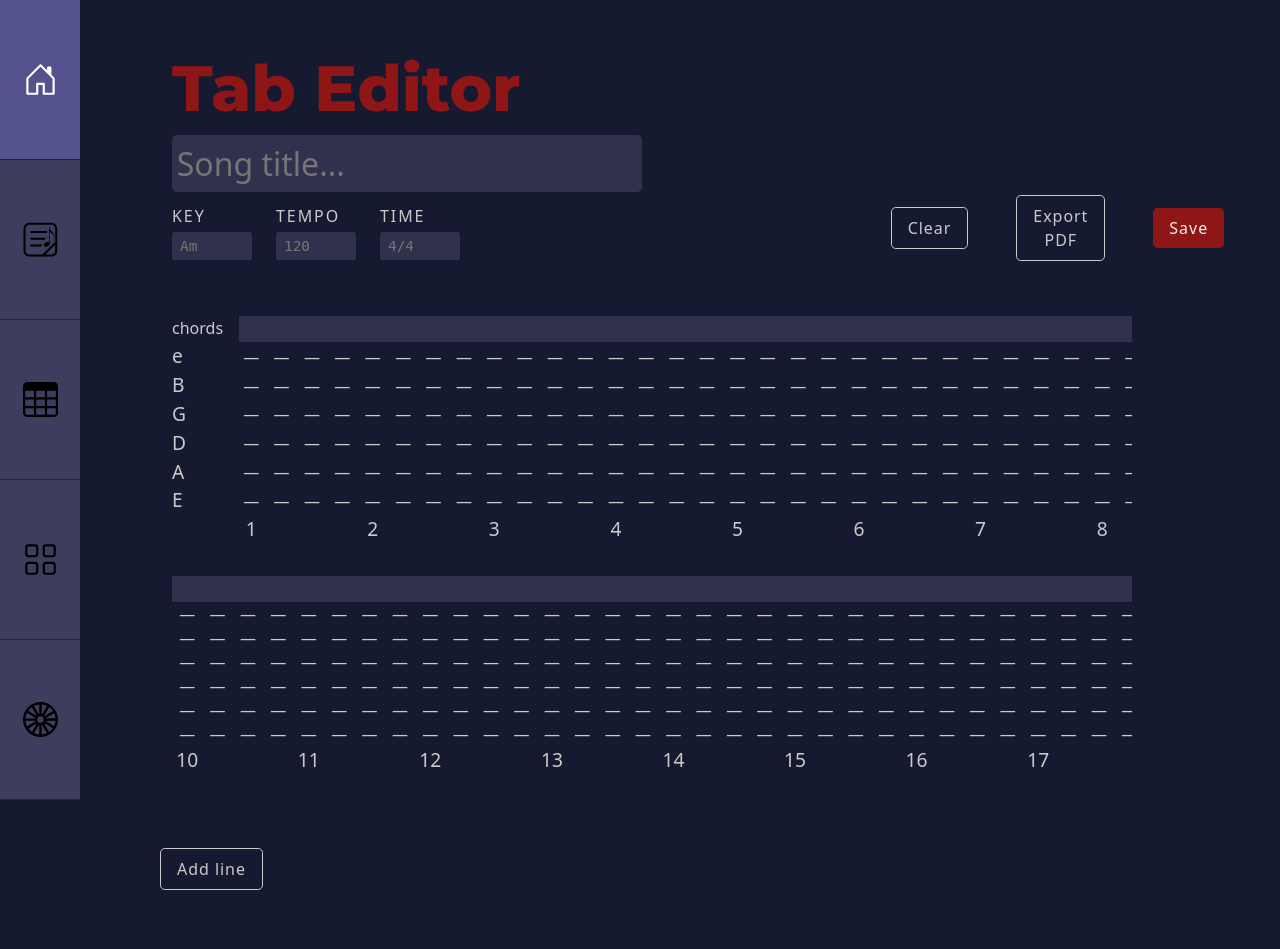
After one commit to Atomas228/ALLFRED, a Flask app: page /creating-composition in a window 1280 px wide. The commit adds this page. Run offline with Flask 3, Linux system fonts and the light colour scheme; some libraries are stand-ins or nearby versions.

Commit message:
adding_tab_editor

```diff
--- a/main.py
+++ b/main.py
@@ -3,7 +3,7 @@ from flask_wtf import FlaskForm
 from flask_ckeditor import CKEditor
 from flask_sqlalchemy import SQLAlchemy
 from sqlalchemy.orm import DeclarativeBase, Mapped, mapped_column
-from sqlalchemy import Integer, String, Text
+from sqlalchemy import Integer, String, Text, JSON
 from wtforms import StringField, SubmitField
 from wtforms.validators import DataRequired
 from flask_ckeditor import CKEditorField
@@ -41,6 +41,17 @@ class CreateNoteForm(FlaskForm):
     body = CKEditorField("Note content", validators=[DataRequired()])
     submit = SubmitField("Add a note")
 
+class Composition(db.Model):
+    __tablename__ = "compositions"
+    id: Mapped[int] = mapped_column(Integer, primary_key=True)
+    title: Mapped[str] = mapped_column(String(100), unique=False, nullable=False)
+    key: Mapped[str] = mapped_column(String, unique=False, nullable=True)
+    tempo: Mapped[str] = mapped_column(Integer, unique=False, nullable=True)
+    time_signature: Mapped[str] = mapped_column(String, unique=False, nullable=True)
+    tab_data: Mapped[str] = mapped_column(JSON, nullable=False)
+    date = db.Column(db.DateTime, default = datetime.now)
+
+
 with app.app_context():
     db.create_all()
 
@@ -60,6 +71,23 @@ def creating_composition():
 @app.route('/theory-n-practice', methods = ['GET', 'POST'])
 def theory_n_practice():
     return render_template("theory_n_practice.html")
+
+@app.route('/save-tab', methods = ['POST'])
+def save_tab():
+    data = request.get_json()
+    composition = Composition(
+        title = data["title"],
+        key = data["key"],
+        tempo = data["tempo"],
+        time_signature = data["time_signature"],
+        tab_data = data["tab_data"]
+    )
+    print(composition.tab_data)
+    db.session.add(composition)
+    db.session.commit()
+    return jsonify({
+    "message": "saved"
+})
 
 @app.route('/api/circle-of-fifths/<chord>', methods = ['GET', 'POST'])
 def get_chord_placement(chord):
--- a/static/css/styles.css
+++ b/static/css/styles.css
@@ -470,3 +470,164 @@
     .scale-keys.active:hover circle {
         fill: #D84040;
     }
+    .editor-header-left h1 {
+        font-family: "Montserrat";
+        font-size: 4rem;
+        font-weight: 800;
+        color: #8E1616;
+    }
+    .editor-header {
+        display: flex;
+        align-items: flex-end;
+        justify-content: space-between;
+        margin-bottom: 2rem;
+        padding-bottom: 1.5rem;
+        border-bottom: 1px solid var(--border);
+      }
+    #song-title {
+        font-size: 2rem;
+        font-weight: 400;
+        background-color: #31304D;
+        border-width: 0;
+        border-radius: 0.3rem;
+        padding: 0.3rem;
+        color: #EEEEEE;
+    }
+
+    .editor-meta {
+        display: flex;
+        gap: 1.5rem;
+        margin-top: 0.75rem;
+      }
+      .meta-field {
+        display: flex;
+        flex-direction: column;
+        gap: 4px;
+      }
+      .meta-label {
+        font-size: 1rem;
+        letter-spacing: 0.12em;
+        text-transform: uppercase;
+      }
+      .meta-input {
+        background-color: #31304D;
+        border: 0;
+        border-radius: 0.2rem;
+        color: #EEEEEE;
+        font-family: 'Courier Prime', monospace;
+        font-size: 0.9rem;
+        padding: 0.2rem 0.5rem;
+        width: 5rem;
+      }
+      .editor-actions {
+        display: flex;
+        gap: 0.5rem;
+        align-items: center;
+      }
+      .btns {
+        font-size: 1rem;
+        font-weight: 300;
+        letter-spacing: 0.06em;
+        padding: 0.5rem 1rem;
+        border-radius: 0.3rem;
+        cursor: pointer;
+        transition: all 0.2s;
+        border: 0.1rem solid transparent;
+        position: relative;
+        top: 1.3rem;
+        right: 2rem;
+      }
+      .btn-primary {
+        color: #EEEEEE;
+        background-color: #8E1616;
+        border-width: 0;
+      }
+      .btn-primary:hover {
+        background: #D84040;
+    }
+    .btn-ghost {
+        background: none;
+        color: var(--text-dim);
+        border-color: var(--border-bright);
+      }
+
+      .btn-ghost:hover {
+        border-color: #D84040;
+        color: #D84040;
+      }
+      .chord-row,
+.string-row,
+.beat-row,
+.beat-row1 {
+    display: flex;
+    flex-direction: row;
+}
+.chord-input {
+    width: 3.8rem;
+    flex-shrink: 0;
+    background-color:#31304D;
+    border-width: 0;
+    color: #cbcaca;
+
+}
+.note-cell {
+    width: 1.9rem;
+    flex-shrink: 0;
+    display: flex;
+  justify-content: center;
+  align-items: center;
+  transition: 0.2s;
+}
+.string-label {
+    width: 4rem;
+    padding-right: 3.5rem;
+    font-weight: 170;
+    font-size: 1.2rem;
+}
+.beat-num {
+    width: 1.9rem;
+    flex-shrink: 0;
+    display: flex;
+    justify-content: center;
+    align-items: center;
+    font-size: 1.2rem;
+}
+.beat-row {
+    padding-left: 4rem;
+}
+.add-line {
+    margin-bottom: 5rem;
+}
+.chord-label {
+    padding-right: 1rem;
+}
+.note-cell:hover {
+    background-color: #54528d;
+}
+.tab-container {
+    display: flex;
+    overflow-x: auto;
+    gap: 10px;
+    width: 77rem;
+    padding-bottom: 2rem;
+  }
+  @media (max-width: 1410px) {
+    .tab-container {
+        width: 70rem;
+    }
+  }
+  @media (max-width: 1300px) {
+    .tab-container {
+        width: 60rem;
+    }
+  }
+  @media (max-width: 1150px) {
+    .tab-container {
+        width: 50rem;
+    }
+  }
+  @media (max-width: 990px) {
+    .tab-container {
+        width: 40rem;
+    }
+  }
--- a/static/js/script.js
+++ b/static/js/script.js
@@ -1,6 +1,7 @@
 
 const majorChords = ["C","D♭","D","E♭","E","F","G♭","G","A♭","A","B♭","B"];
 const minorChords = ["Cm","C♯m","Dm","E♭m","Em","Fm","F♯m","Gm","G♯m","Am","B♭m","Bm"];
+const stringsArray = ["e", "B", "G", "D", "A", "E"];
 let mainChord;
 let allChords = [];
 let addedTextPart = false;
@@ -16,6 +17,7 @@ let interval;
 let iteration = 0;
 let timeState = "stopped";
 let lowestPlacement;
+let beatNum = 10;
 const svgNS = "http://www.w3.org/2000/svg";
 
 if (localStorage.getItem("timerAttached") === "true") {
@@ -55,6 +57,59 @@ function resetTimer() {
     btn = document.getElementById("attach-timer")
     btn.style.display = "block";
     localStorage.setItem("timerAttached", "false");
+}
+function saveComposition() {
+    let everyStringNotes = [];
+    let allStringNotes = [];
+    let allCellChords = [];
+    songTitle = document.getElementById("song-title").value;
+    songKey = document.getElementById("song-key").value;
+    songTempo = document.getElementById("song-tempo").value;
+    songTime = document.getElementById("song-time").value;
+    chordsInCells = document.querySelectorAll(".chord-input").forEach(input => {
+        allCellChords.push(input.value);
+    })
+    everyStringNotes.push(allCellChords);
+    for (let rowNr=0; rowNr<6; rowNr++) {
+        contentRow = document.querySelectorAll(`#row-${rowNr}`);
+        console.log(contentRow);
+        for (let n=0; n<contentRow.length; n++) {
+            allNotes = contentRow[n].querySelectorAll(".note-display")
+            for (let i=0; i<allNotes.length; i++){
+                console.log(allNotes[i].textContent);
+                allStringNotes.push(allNotes[i].textContent);
+            }
+        }
+        everyStringNotes.push(allStringNotes);
+        allStringNotes = [];
+    }
+
+    fetch("/save-tab", {
+        method: "POST",
+        headers: {
+            "Content-Type": "application/json"
+        },
+        body: JSON.stringify({
+            title: songTitle,
+            key: songKey,
+            tempo: songTempo,
+            time_signature: songTime,
+            tab_data: everyStringNotes
+        })
+    })
+}
+function addLine() {
+    const original = document.querySelectorAll(".tab-container")[1]
+    const copy = original.cloneNode(true);
+    beatsRow = copy.querySelector(".beat-row1")
+    beatsRow.querySelectorAll(".beat-num").forEach(div => {
+        if (div.textContent.trim() !== "") {
+            div.textContent = parseInt(div.textContent) + beatNum
+        }
+    })
+    beatNum = beatNum + 10;
+    document.querySelector(".composition-container").appendChild(copy);
+    document.querySelectorAll(".note-display").forEach(editingLines);
 }
 function startTimer() {
     if (timeState === "running") {
@@ -128,6 +183,34 @@ function attachTimer() {
     btn.style.display = "none";
     localStorage.setItem("timerAttached", "true");
 }
+function editingLines(div) {
+        div.addEventListener("click", () => {
+            if (div.textContent === "—") {
+            div.textContent = "";
+            }
+            div.contentEditable = true;
+            div.focus();
+        });
+        div.addEventListener("blur", () => {
+            if (div.textContent.trim() === "") {
+                div.textContent = "—";
+            }
+            div.contentEditable = false;
+        });
+        div.addEventListener("input", () => {
+            let value = div.textContent;
+            value = value.replace(/[^0-9xX]/g, "");
+            value = value.slice(0, 2);
+            div.textContent = value;
+            const range = document.createRange();
+            const sel = window.getSelection();
+            range.selectNodeContents(div);
+            range.collapse(false);
+            sel.removeAllRanges();
+            sel.addRange(range);
+        });
+}
+document.querySelectorAll(".note-display").forEach(editingLines);
 document.addEventListener("DOMContentLoaded", () => {
 let button_timer = document.querySelector("#start-timer");
 button_timer.addEventListener("click", startTimer);
--- /dev/null
+++ b/templates/composition.html
@@ -0,0 +1,92 @@
+{% include "header.html" %}
+<div class="container">
+    <div class="editor-wrap">
+        <div class="editor-header">
+            <div class="editor-header-left">
+                <h1>Tab Editor</h1>
+                <input class="song-title-input" type="text" placeholder="Song title..." id="song-title" required>
+                <div class="editor-meta col-8">
+                    <div class="meta-field">
+                      <span class="meta-label">Key</span>
+                      <input class="meta-input" type="text" placeholder="Am" id="song-key"/>
+                    </div>
+                    <div class="meta-field">
+                      <span class="meta-label">Tempo</span>
+                      <input class="meta-input" type="number" placeholder="120" id="song-tempo"/>
+                    </div>
+                    <div class="meta-field">
+                      <span class="meta-label">Time</span>
+                      <input class="meta-input" type="text" placeholder="4/4" id="song-time"/>
+                    </div>
+                  </div>
+                </div>
+                <div class="editor-actions col-4">
+                    <button class="btn btns btn-ghost" id="btn-clear">Clear</button>
+                    <button class="btn btns btn-ghost" id="btn-export">Export PDF</button>
+                    <button class="btn btns btn-primary" onclick="saveComposition()" id="btn-save">Save</button>
+                  </div>
+        </div>
+        {% set strings = ['e', 'B', 'G', 'D', 'A', 'E'] %}
+        {% set cols = 36 %}
+        <div class="composition-container">
+        <div class="tab-container">
+            <div class="tab-grid" id="tab-grid">
+                <div class="chord-row" id="chord-row">
+                    <div class="chord-label">chords</div>
+                    {% for c in range(cols//2) %}
+                    <div class="chord-cell" data-col="{{ c }}">
+                        <input class="chord-input" type="text" maxlength="4"/>
+                    </div>
+                    {% endfor %}
+                </div>
+
+                {% for string in strings %}
+                <div class="string-row" id="row-{{ loop.index0 }}">
+                    <div class="string-label">{{ string }}</div>
+                    {% for c in range(cols) %}
+                    <div class="note-cell" data-row="{{ loop.index0 }}" data-col="{{ c }}">
+                        <span class="note-display" type="text" inputmode="numeric" maxlength="2">—</span>
+                    </div>
+                    {% endfor %}
+                </div>
+                {% endfor %}
+
+                <div class="beat-row">
+                    <div class="beat-label"></div>
+                    {% for c in range(cols) %}
+                    <div class="beat-num">{{ c // 4 + 1 if c % 4 == 0 else '' }}</div>
+                    {% endfor %}
+                </div>
+            </div>
+        </div>
+        {% set cols = 40 %}
+        <div class="tab-container">
+            <div class="tab-grid" id="tab-grid">
+                <div class="chord-row" id="chord-row">
+                    {% for c in range(cols//2) %}
+                    <div class="chord-cell" data-col="{{ c }}">
+                        <input class="chord-input" type="text" maxlength="4"/>
+                    </div>
+                    {% endfor %}
+                </div>
+
+                {% for string in strings %}
+                <div class="string-row" id="row-{{ loop.index0 }}">
+                    {% for c in range(cols) %}
+                    <div class="note-cell" data-row="{{ loop.index0 }}" data-col="{{ c }}">
+                        <span class="note-display">—</span>
+                    </div>
+                    {% endfor %}
+                </div>
+                {% endfor %}
+
+                <div class="beat-row1">
+                    <div class="beat-label"></div>
+                    {% for c in range(cols) %}
+                    <div class="beat-num">{{ c // 4 + 10 if c % 4 == 0 else '' }}</div>
+                    {% endfor %}
+                </div>
+            </div>
+        </div>
+        </div>
+        <button class="add-line btn btns btn-ghost" onclick="addLine()">Add line</button>
--- a/templates/header.html
+++ b/templates/header.html
@@ -36,7 +36,7 @@
             </li>
             <div class="nav-item">
             <li>
-               <a href="" class="nav-link py-3 border-bottom" title="" data-bs-toggle="tooltip" data-bs-placement="right" data-bs-original-title="Notes">
+               <a href="{{ url_for('creating_composition') }}" class="nav-link py-3 border-bottom" title="" data-bs-toggle="tooltip" data-bs-placement="right" data-bs-original-title="Notes">
                 <svg width="35" height="35" version="1.0" xmlns="http://www.w3.org/2000/svg"
                 width="765.000000pt" height="753.000000pt" viewBox="0 0 765.000000 753.000000"
                 preserveAspectRatio="xMidYMid meet">
--- a/templates/notes.html
+++ b/templates/notes.html
@@ -27,10 +27,12 @@
    </div>
    <div class="col-sm-12 col-md-5 col-lg-5 col-xxl-5 order-1 order-md-2">
     <div class="cal-tab">
+      <div class="cal-top-row">
       <h2 class="def_style">
         {{ note_month }} {{note_year}}</h2>
         <button type="button" class="btn btn-month left btn-lg px-4 gap-3" onclick=window.location.href="{{ url_for('notes', note_year=prev_year, note_month=prev_month, note_day=1) }}"><</button>
         <button type="button" class="btn btn-month btn-lg px-4 gap-3" onclick=window.location.href="{{ url_for('notes', note_year=next_year, note_month=next_month, note_day=1) }}">></button>
+      </div>
       <div class="days-header def_style2">
          <div>Mon</div>
          <div>Tue</div>
@@ -55,4 +57,6 @@
       </div>
    </div>
 </div>
+</div>
+</div>
 {% endblock %}
```
Also changed, not shown: instance/data.db.
